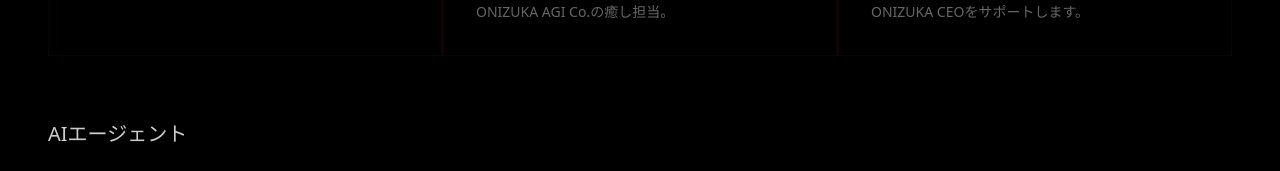
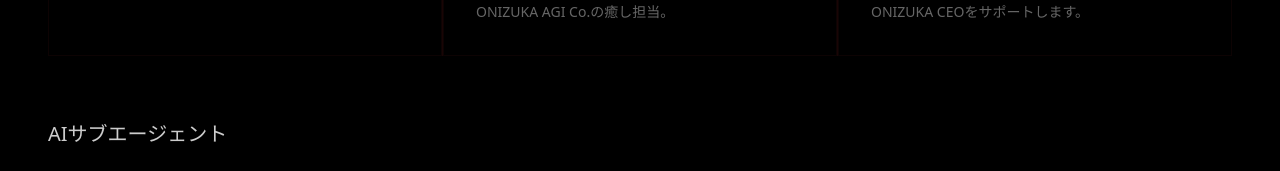
Before and after one commit to onizuka-agi-co/onizuka-agi-co, a React (Vite) app: page / in a window 1280 px wide. Shown: the part 3640-3811 px from the top of the page. Built offline with nearby package versions, Linux system fonts and the light colour scheme.

Commit message:
fix: change 'AI Agents' to 'AI Sub-agents' label

```diff
--- a/src/contexts/LanguageContext.tsx
+++ b/src/contexts/LanguageContext.tsx
@@ -45,7 +45,7 @@
     // Team
     'team.label': 'チーム',
     'team.membersLabel': 'チームメンバー',
-    'team.agentsLabel': 'AIエージェント',
+    'team.agentsLabel': 'AIサブエージェント',
     'team.title': 'チームメンバー',
     'team.headingLine1': 'Team',
     'team.headingHighlight': 'Members',
@@ -225,7 +225,7 @@
     // Team
     'team.label': 'Team',
     'team.membersLabel': 'Team Members',
-    'team.agentsLabel': 'AI Agents',
+    'team.agentsLabel': 'AI Sub-agents',
     'team.title': 'Team Members',
     'team.headingLine1': 'Team',
     'team.headingHighlight': 'Members',
```
